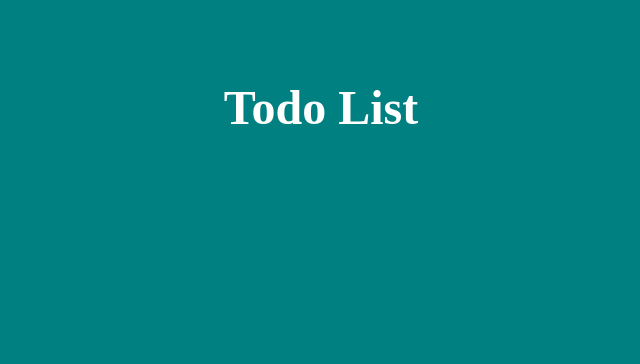
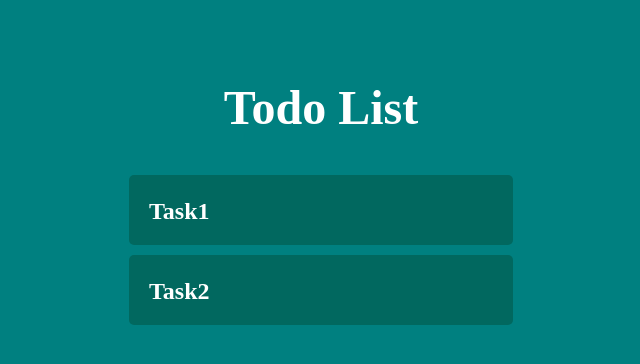
Before and after one commit to YukiOnishi1129/todo-redux, a React (Create React App) app: page / in a window 1280 px wide. Shown: the top 364 px of the page, without its empty margins (319-959 px from the left). Built offline with nearby package versions, Linux system fonts and the light colour scheme.

Commit message:
Todoをリスト表示

```diff
--- a/src/components/Todo.jsx
+++ b/src/components/Todo.jsx
@@ -0,0 +1,13 @@
+import React, { Component } from 'react';
+
+export default class Todo extends Component {
+  render() {
+    console.log(this.props);
+    return (
+      <li className="todo">
+        <span className="todo-task">{this.props.title}</span>
+        <i className="far fa-trash-alt delete fa-lg"></i>
+      </li>
+    );
+  }
+}
--- a/src/components/TodoApp.jsx
+++ b/src/components/TodoApp.jsx
@@ -1,10 +1,12 @@
 import React, { Component } from 'react';
+import TodoList from '../containers/TodoList';
 
 export default class TodoApp extends Component {
   render() {
     return (
       <div className="wrapper">
         <h1 className="title">Todo List</h1>
+        <TodoList />
       </div>
     );
   }
--- a/src/components/TodoList.jsx
+++ b/src/components/TodoList.jsx
@@ -0,0 +1,18 @@
+import React, { Component } from 'react';
+import Todo from './Todo';
+
+export default class TodoList extends Component {
+  render() {
+    const { todos } = this.props;
+
+    // map関数で実施した場合(こっちがシンプルに書ける)
+    const todoList = todos.map((todo) => {
+      return <Todo key={todo.id} {...todo} />;
+    });
+    return (
+      <section className="common-area">
+        <ul className="todolist">{todoList}</ul>
+      </section>
+    );
+  }
+}
--- a/src/containers/TodoApp.jsx
+++ b/src/containers/TodoList.jsx
@@ -1,11 +1,12 @@
 import { connect } from 'react-redux';
 import { addTodo } from '../actions';
-import TodoApp from '../components/TodoApp';
+import TodoList from '../components/TodoList';
 
 // mapStateToProps
-const mapStateToProps = (todos) => {
+const mapStateToProps = (state) => {
   return {
-    todos,
+    // state.reducer名.プロパティ
+    todos: state.tasksReducer.todos,
   };
 };
 
@@ -19,4 +20,4 @@ const mapDispatchToProps = (dispatch) => {
 };
 
 // connect(state, action)(component)
-export default connect(mapStateToProps, mapDispatchToProps)(TodoApp);
+export default connect(mapStateToProps, mapDispatchToProps)(TodoList);
--- a/src/index.js
+++ b/src/index.js
@@ -2,13 +2,13 @@ import React from 'react';
 import ReactDOM from 'react-dom';
 import { createStore } from 'redux';
 import { Provider } from 'react-redux';
-import TodoApp from './containers/TodoApp';
-import tasksReducer from './reducers/tasks';
+import TodoApp from './components/TodoApp';
+import rootReducer from './reducers';
 import './index.css';
 import * as serviceWorker from './serviceWorker';
 
 // storeの生成
-const store = createStore(tasksReducer);
+const store = createStore(rootReducer);
 
 ReactDOM.render(
   <Provider store={store}>
--- a/src/reducers/index.jsx
+++ b/src/reducers/index.jsx
@@ -1,8 +1,8 @@
 import { combineReducers } from 'redux';
-import tasks from './tasks';
+import tasksReducer from './tasks';
 
 const reducer = combineReducers({
-  tasks,
+  tasksReducer,
 });
 
 export default reducer;
--- a/src/reducers/tasks.jsx
+++ b/src/reducers/tasks.jsx
@@ -1,4 +1,4 @@
-// Storeの定義
+// 初期状態の設定
 const initialState = {
   todos: [
     {
@@ -6,8 +6,13 @@ const initialState = {
       title: 'Task1',
       editFlg: false,
     },
+    {
+      id: 2,
+      title: 'Task2',
+      editFlg: false,
+    },
   ],
-  uniqueId: 1, // todoが初期値で2つあるため、todo追加した際のidの採番を3から開始する
+  uniqueId: 2, // todoが初期値で2つあるため、todo追加した際のidの採番を3から開始する
   inputValue: '', // todo追加フォームの入力値(初期値は空文字)
   searchKeyWord: '', //検索キーワード
 };
```
